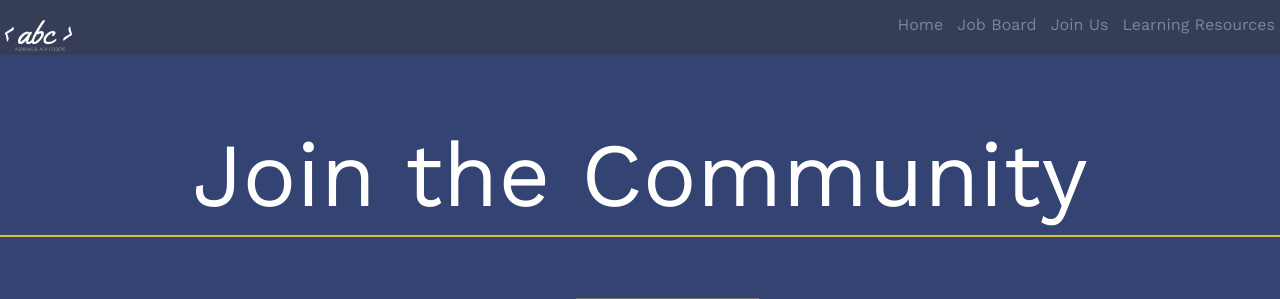
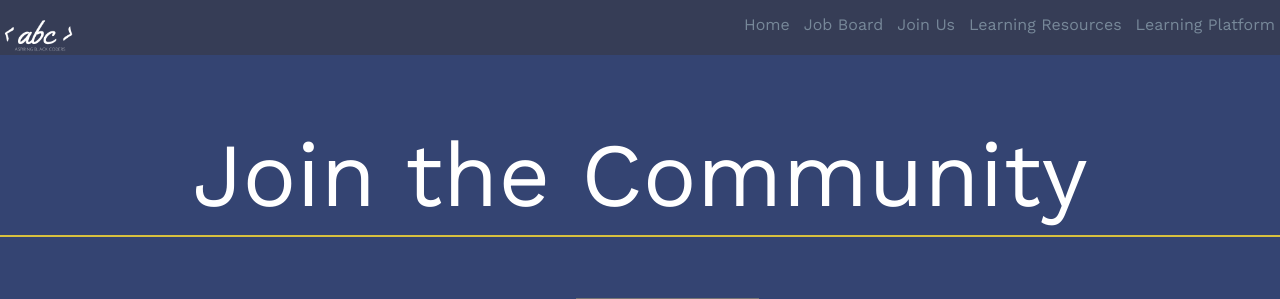
Before and after one commit to tlwilliams895/ABC-Website, a Django app: page /join_us/ in a window 1280 px wide. Shown: the top 299 px of the page. Run offline with Django 3.2, Linux system fonts and the light colour scheme.

Commit message:
Added link for learning platform to navigation bar

```diff
--- a/abc_website/settings.py
+++ b/abc_website/settings.py
@@ -128,4 +128,5 @@ STATICFILES_DIRS = [
     os.path.join(BASE_DIR, 'static'),
     '/job_board/' ,
     '/join_us/',
+    '/learning_platform/'
 ]
--- a/learning_platform/views.py
+++ b/learning_platform/views.py
@@ -1,5 +1,5 @@
 from django.shortcuts import render
 
 def learning_platform(request):
-    return render(request, "learning_platform.html")
+    return render(request, "learning_platform/learning_platform.html")
 # Create your views here.
--- a/templates/base.html
+++ b/templates/base.html
@@ -14,6 +14,7 @@
                 <a href="{% url 'job_board:get_jobs' %}">Job Board</a>
                 <a href="{% url 'join_us:contact' %}">Join Us</a>
                 <a href="{% url 'resources' %}">Learning Resources</a>
+                <a href="{% url 'learning_platform:learning_platform' %}">Learning Platform</a>
         </div>
         {% block content %}{% endblock %}
     </body>
```
